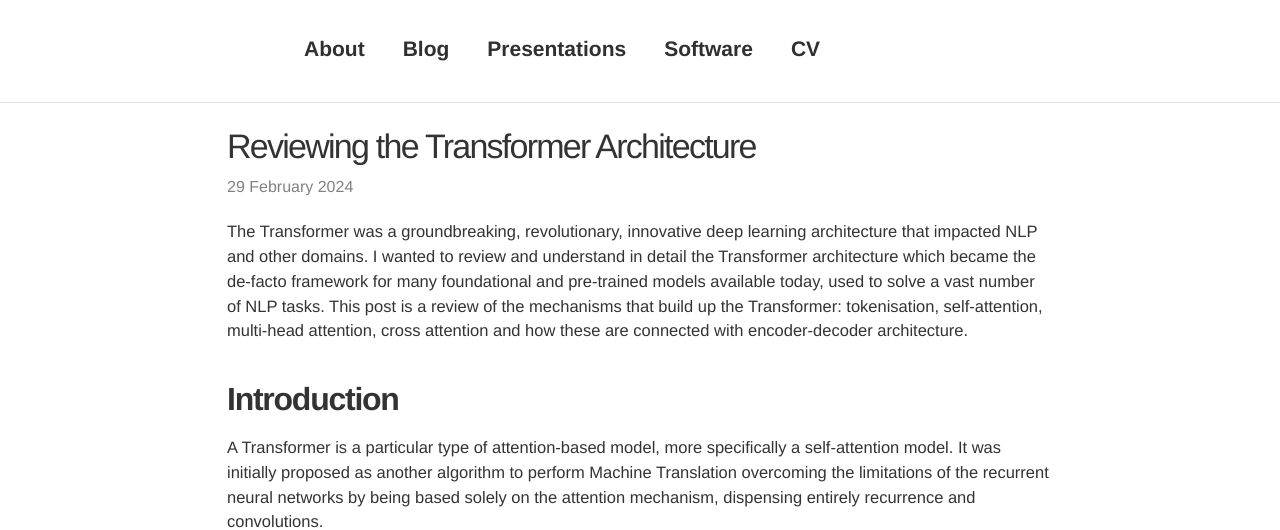
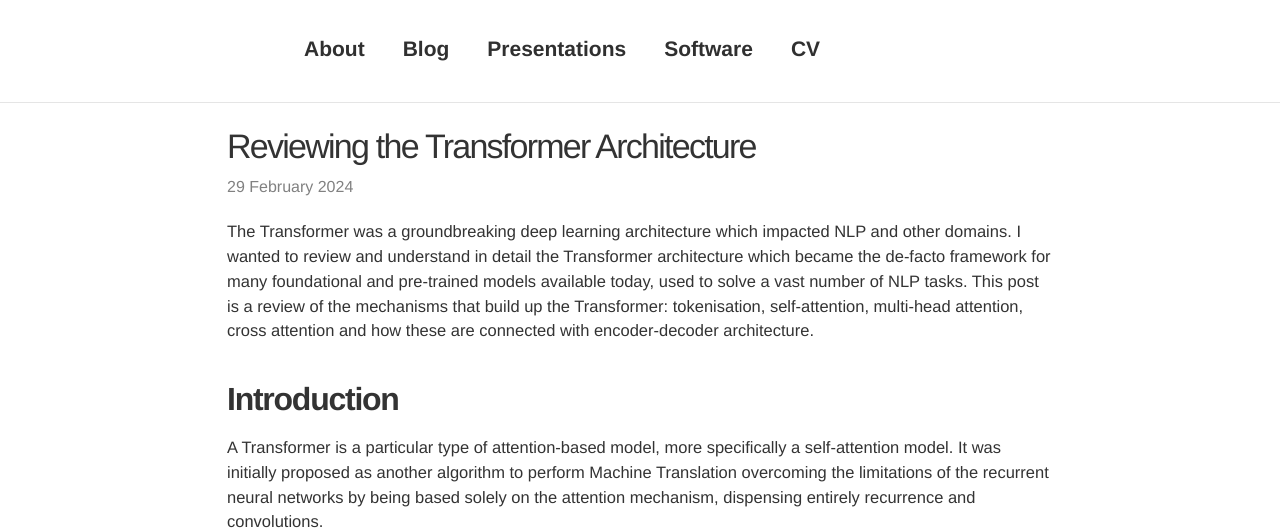
Before and after one commit to davidsbatista/davidsbatista.net, a Jekyll site: the page built from _posts/2024-02-29-Transformer.md, in a window 1280 px wide and 900 px high, cut to the strip 0-530 px from the top of the window. Built offline with Jekyll 4.4.1, drawn with Linux system fonts in a browser that asks for light colours; nearby versions of some CDN libraries; comment, search, counter and statistics services are not loaded.

Commit message:
updating post

```diff
--- a/_posts/2024-02-29-Transformer.md
+++ b/_posts/2024-02-29-Transformer.md
@@ -9,7 +9,7 @@ disqus_identifier: 20240229
 preview_pic:
 ---
 
-The Transformer was a groundbreaking, revolutionary, innovative deep learning architecture that impacted NLP and other domains. I wanted to review and understand in detail the Transformer architecture which became the de-facto framework for many foundational and pre-trained models available today, used to solve a vast number of NLP tasks. This post is a review of the mechanisms that build up the Transformer: tokenisation, self-attention, multi-head attention, cross attention and how these are connected with encoder-decoder architecture.
+The Transformer was a groundbreaking deep learning architecture which impacted NLP and other domains. I wanted to review and understand in detail the Transformer architecture which became the de-facto framework for many foundational and pre-trained models available today, used to solve a vast number of NLP tasks. This post is a review of the mechanisms that build up the Transformer: tokenisation, self-attention, multi-head attention, cross attention and how these are connected with encoder-decoder architecture.
 
 
 ## __Introduction__
```
